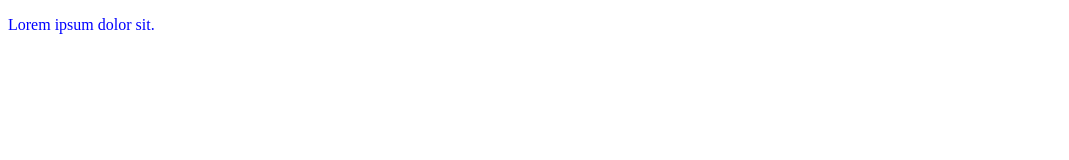
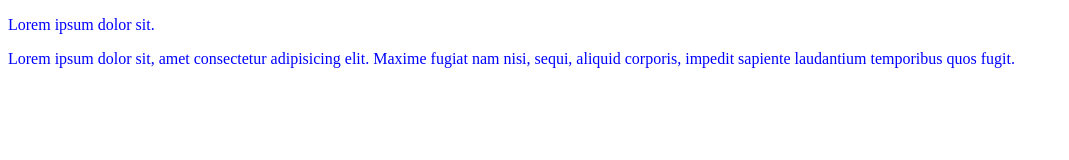
Before and after one commit to RaghavTayal-1728/localRepo, a plain HTML site: page index.html in a window 1280 px wide. Shown: the whole page, without its empty margins (0-1069 px from the left). Drawn offline with Linux system fonts and the light colour scheme.

Commit message:
add new feature

```diff
--- a/index.html
+++ b/index.html
@@ -10,5 +10,8 @@
     <p>
         Lorem ipsum dolor sit.
     </p>
+    <div class="fea1">
+        <p>Lorem ipsum dolor sit, amet consectetur adipisicing elit. Maxime fugiat nam nisi, sequi, aliquid corporis, impedit sapiente laudantium temporibus quos fugit.</p>
+    </div>
 </body>
 </html>
```
